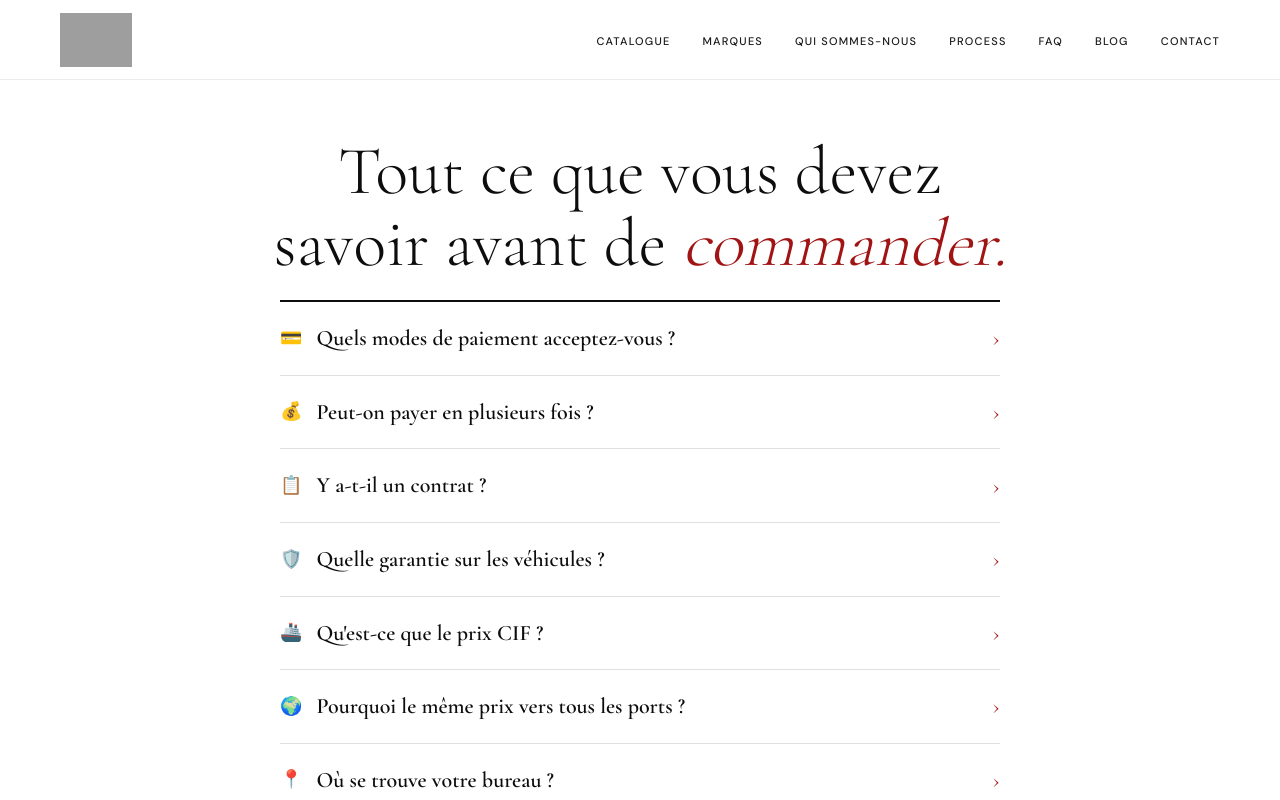
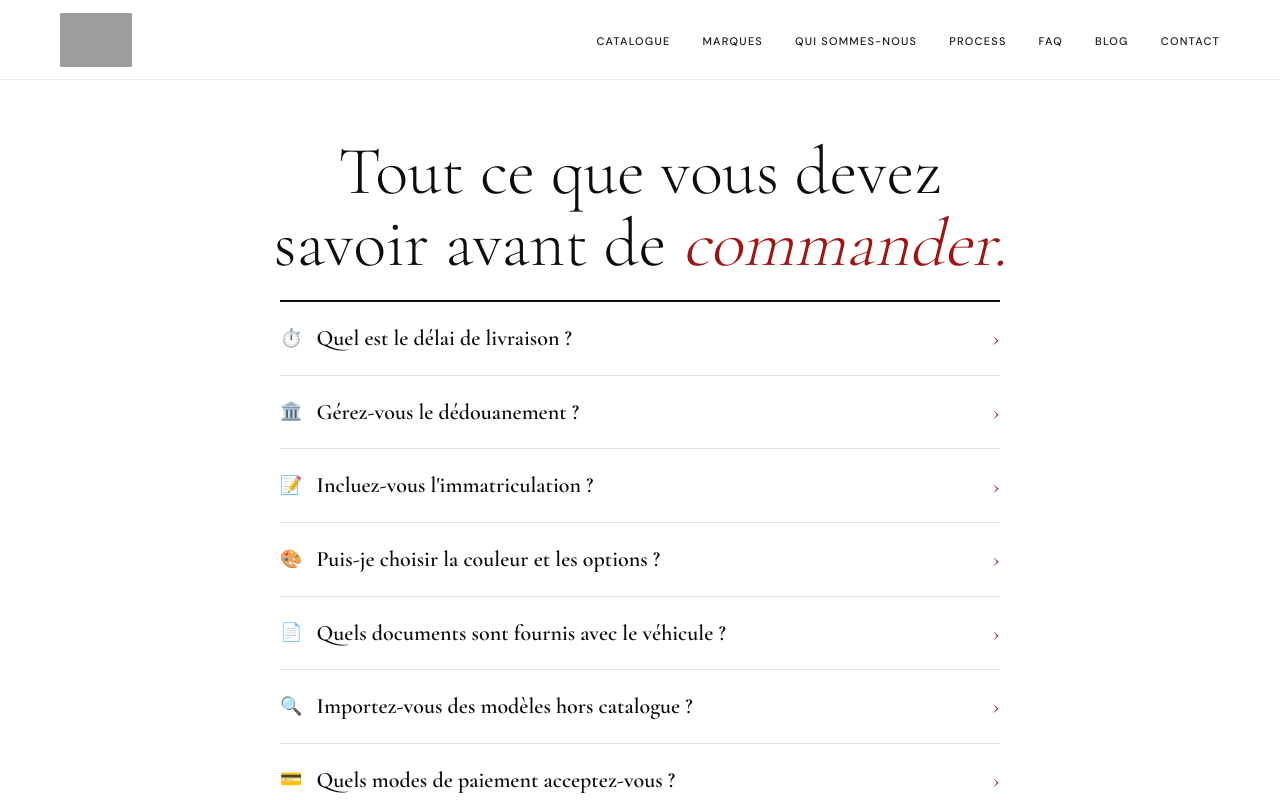
Before and after one commit to connexionstrategique-creator/voitures-chinoises-next, a Next.js app: page /faq in a window 1280 px wide. Shown: the top 800 px of the page. Built offline with nearby package versions, Linux system fonts and the light colour scheme; grey boxes are pictures that could not be loaded.

Commit message:
FAQ : enrichit de 6 nouvelles questions (délai, dédouanement, immatriculation, personnalisation, documents, sourcing)

```diff
--- a/components/FAQSection.tsx
+++ b/components/FAQSection.tsx
@@ -2,6 +2,36 @@
 import { useState } from "react";
 
 const FAQS = [
+  {
+    icon: "⏱️",
+    q: "Quel est le délai de livraison ?",
+    a: "Le délai moyen est de <strong>45 à 75 jours</strong> à partir de la confirmation de commande et du premier versement. Ce délai comprend : la fabrication ou la préparation du véhicule en usine, le chargement, le transport maritime, et la livraison au port de destination. Nous vous tenons informé à chaque étape.",
+  },
+  {
+    icon: "🏛️",
+    q: "Gérez-vous le dédouanement ?",
+    a: "Oui. Nous prenons en charge l'ensemble des formalités douanières à l'arrivée au port. Nos transitaires partenaires s'occupent de la déclaration en douane, du paiement des droits et taxes, et de la mainlevée du véhicule. Vous n'avez aucune démarche à effectuer auprès des services douaniers.",
+  },
+  {
+    icon: "📝",
+    q: "Incluez-vous l'immatriculation ?",
+    a: "Oui, nous gérons également l'immatriculation locale du véhicule. Une fois dédouané, nous accompagnons le processus d'enregistrement auprès des services compétents jusqu'à l'obtention de vos plaques d'immatriculation et du certificat de propriété à votre nom.",
+  },
+  {
+    icon: "🎨",
+    q: "Puis-je choisir la couleur et les options ?",
+    a: "Absolument. Vous choisissez parmi les <strong>coloris disponibles en usine</strong> pour le modèle souhaité, ainsi que les finitions et options proposées par le constructeur. Certaines configurations nécessitent un délai de production supplémentaire de 2 à 3 semaines — nous vous le précisons avant la commande.",
+  },
+  {
+    icon: "📄",
+    q: "Quels documents sont fournis avec le véhicule ?",
+    a: "À la livraison, vous recevez : la <strong>facture d'achat originale</strong> du constructeur, le <strong>certificat de conformité</strong>, le <strong>certificat d'origine</strong>, le <strong>carnet d'entretien</strong>, ainsi que tous les documents douaniers et le certificat d'immatriculation à votre nom.",
+  },
+  {
+    icon: "🔍",
+    q: "Importez-vous des modèles hors catalogue ?",
+    a: "Oui. Notre catalogue présente les modèles les plus demandés, mais nous pouvons sourcer <strong>n'importe quel véhicule neuf disponible en Chine</strong> — marque, modèle, finition et motorisation de votre choix. Contactez-nous avec vos spécifications, nous vous faisons un devis sous 48h ouvrées.",
+  },
   {
     icon: "💳",
     q: "Quels modes de paiement acceptez-vous ?",
```
